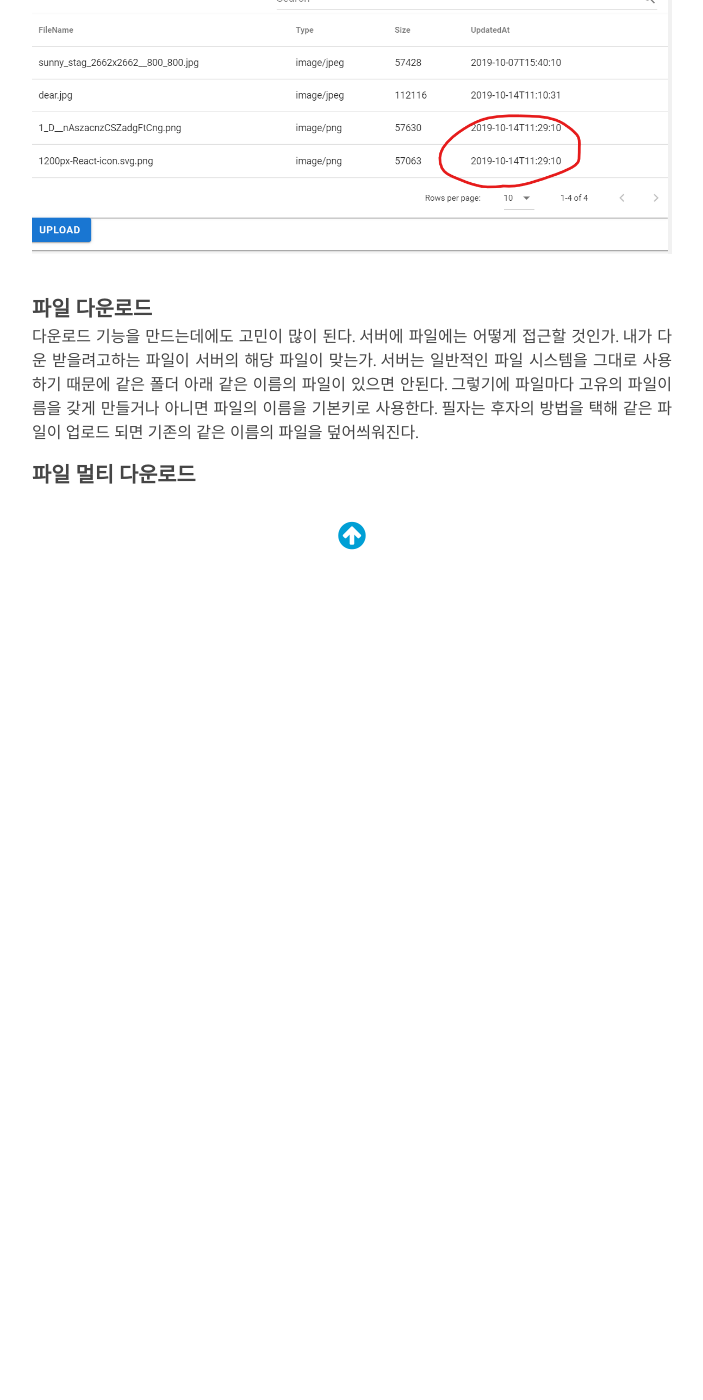
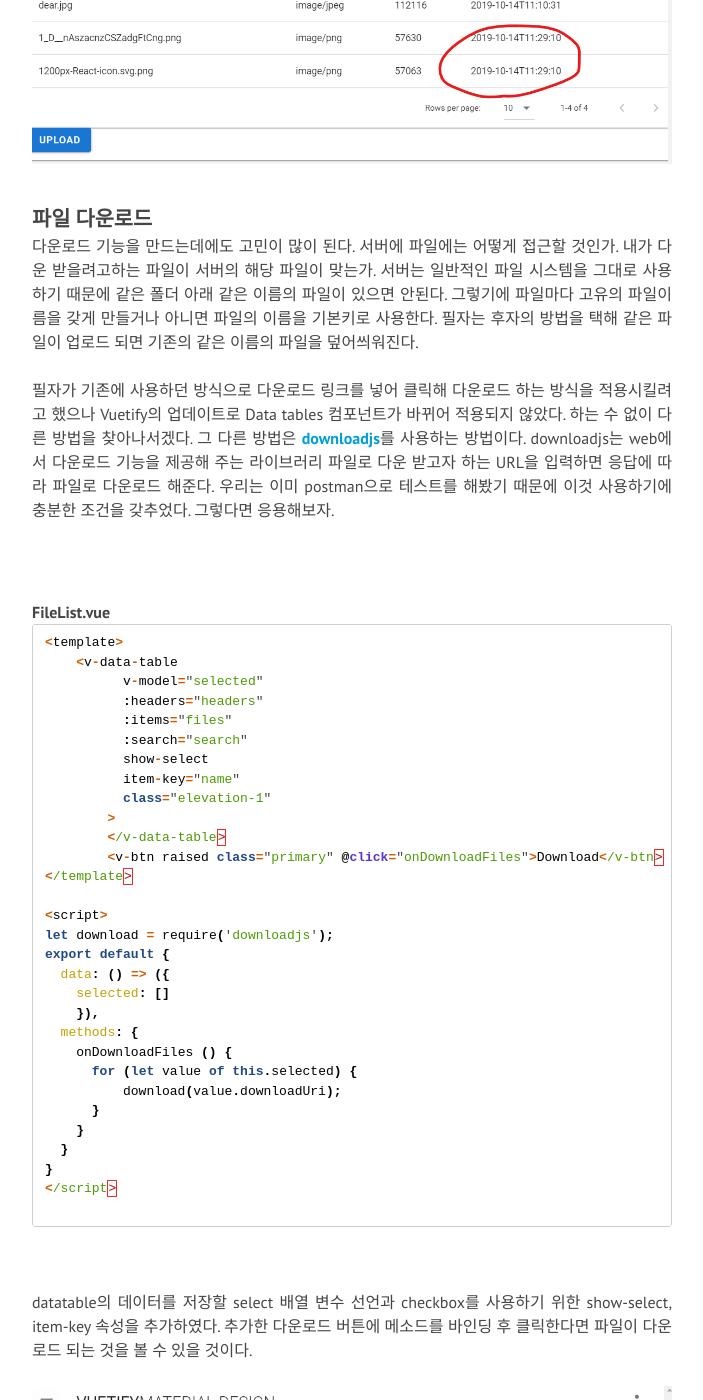
Before and after one commit to Harsik/Harsik.github.io, a Jekyll site: the page built from _posts/2019-10-10-File Upload Download.markdown, in a window 1280 px wide and 1400 px high, scrolled down 5424 px. Shown: the whole window, without its empty margins (288-991 px from the left). Built offline with Jekyll 4.4.1, drawn with Linux system fonts in a browser that asks for light colours; nearby versions of some CDN libraries; before the commit the page ends 6043 px from its top, so only the background shows below that; some of the changed text lies outside the part shown.

Commit message:
20191029 fileuploaddownload

````diff
--- a/_posts/2019-10-10-File Upload Download.markdown
+++ b/_posts/2019-10-10-File Upload Download.markdown
@@ -10,16 +10,15 @@ tags: Vuetify
 파일 다운로드, 멀티다운로드
 </div>
 <h3>파일 업로드</h3>
-파일 업로드 하는 방법에는 기존에 사용하던 input을 사용해도 되지만 정말 볼품 없는 아래의 사진처럼 보이게 된다.
+파일 업로드 하는 방법에는 기존에 사용하던 input을 사용해도 되지만 정말 볼품 없는 모습으로 아래의 사진처럼 보이게 된다.
 
 <br><br>
 ![fileupload1](/files/file/fileupload1.png)
 <br><br>
 
-깔끔하게 짜여진 디자인 속에서 정말 쌩뚱맞은 모습이다. 우리는 절대 이대로 사용할 수 없다. 그렇기에 vue의 ref 속성을 이용하여 input과 버튼을 연결시킬 것이다. 우선 <b><a href="https://kr.vuejs.org/v2/guide/components.html">ref 속성</a></b>에 대한 이해가 필요하다.
+깔끔하게 짜여진 디자인 속에서 쌩뚱맞은 모습이다. 우리는 절대 이대로 사용할 수 없다. 그렇기에 vue의 ref 속성을 이용하여 input과 버튼을 연결시킬 것이다. 우선 <b><a href="https://kr.vuejs.org/v2/guide/components.html">ref 속성</a></b>에 대한 이해가 필요하다.
 <br><br>
-링크에서도 나와있다시피 이 속성은 자식 컴포넌트를 직접 접근하기 위해 사용하는 것으로 되어 있다. 하지만 컴포넌트를 보는 관점을 넓혀 현 Vue객체 this를 부모 컴포넌트로 본다면 안에 있는 input을 비롯한 다른 태그들도 자식 컴포넌트로 볼 수 있다. 그렇다면 아래와 같은 방법으로 위 문제를 해결 할 수 있을 것이다.
-
+링크에서도 나와있다시피 이 ref 속성은 자식 컴포넌트를 직접 접근하기 위해 사용하는 것으로 되어 있다. 하지만 컴포넌트를 보는 관점을 넓혀 현 Vue객체 this를 부모 컴포넌트로 본다면 안에 있는 input을 비롯한 다른 태그들도 자식 컴포넌트로 볼 수 있다. 그렇다면 아래와 같은 방법으로 위 문제를 해결 할 수 있다.
 <br><br>
 <h4>FileList.vue</h4>
 ```javascript
@@ -81,7 +80,7 @@ export function uploadFile(formData) {
 
 ```
 <br><br>
-기존에 사용하던 Request는 JSON 객체를 보내는 것으로 헤더에 컨텐츠 타입을 맞추어 주었으나 이번 Request는 form을 보내는 것이다. 따라서 컨텐츠 타입 또한 바꾸어야 한다. 하지만 form은 따로 기입할 필요가 없기에 헤더에 추가할 것이 없다.
+기존에 사용하던 Request는 JSON 객체를 보내는 것으로 헤더에 컨텐츠 타입을 맞추어 주었으나 이번 Request는 form을 보내는 것이다. 따라서 컨텐츠 타입 또한 바꾸어야 한다. 하지만 form은 따로 기입하지 않으면 자동으로 컨텐츠 타입이 정해지기 때문에 헤더에 추가할 필요가 없다.
 <br><br>
 
 <h4>FileList.vue</h4>
@@ -141,8 +140,6 @@ export default {
 ![fileupload2](/files/file/fileupload2.png)
 <br><br>
 
-
-<h3>파일 멀티 업로드</h3>
 일반 업로드가 성공했으니 멀티 업로드도 순조롭게 될 것이다. input 태그에 multiple 속성을 추가하여 한번에 여러개의 파일을 선택할 수 있도록 할 수 있다. 그렇게 하면 한번에 여러개의 파일을 올릴 수도 있고 하나만 선택해서 올릴 수도 있기에 필자는 업로드 메소드를 멀티 업로드 하나로 통합하여 쓸려고 한다.
 
 <br><br>
@@ -222,6 +218,46 @@ export function uploadFiles(formData) {
 
 <h3>파일 다운로드</h3>
 다운로드 기능을 만드는데에도 고민이 많이 된다. 서버에 파일에는 어떻게 접근할 것인가. 내가 다운 받을려고하는 파일이 서버의 해당 파일이 맞는가. 서버는 일반적인 파일 시스템을 그대로 사용하기 때문에 같은 폴더 아래 같은 이름의 파일이 있으면 안된다. 그렇기에 파일마다 고유의 파일이름을 갖게 만들거나 아니면 파일의 이름을 기본키로 사용한다. 필자는 후자의 방법을 택해 같은 파일이 업로드 되면 기존의 같은 이름의 파일을 덮어씌워진다.
+<br><br>
+필자가 기존에 사용하던 방식으로 다운로드 링크를 넣어 클릭해 다운로드 하는 방식을 적용시킬려고 했으나 Vuetify의 업데이트로 Data tables 컴포넌트가 바뀌어 적용되지 않았다. 하는 수 없이 다른 방법을 찾아나서겠다. 그 다른 방법은  <b><a href="http://danml.com/download.html">downloadjs</a></b>를 사용하는 방법이다. downloadjs는 web에서 다운로드 기능을 제공해 주는 라이브러리 파일로 다운 받고자 하는 URL을 입력하면 응답에 따라 파일로 다운로드 해준다. 우리는 이미 postman으로 테스트를 해봤기 때문에 이것 사용하기에 충분한 조건을 갖추었다. 그렇다면 응용해보자.
 
 
-<h3>파일 멀티 다운로드</h3>
+<br><br>
+<h4>FileList.vue</h4>
+```javascript
+<template>
+    <v-data-table
+          v-model="selected"
+          :headers="headers"
+          :items="files"
+          :search="search"
+          show-select
+          item-key="name"
+          class="elevation-1"
+        >
+        </v-data-table>
+        <v-btn raised class="primary" @click="onDownloadFiles">Download</v-btn>
+</template>
+
+<script>
+let download = require('downloadjs');
+export default {
+  data: () => ({
+    selected: []
+    }),
+  methods: {
+    onDownloadFiles () {
+      for (let value of this.selected) {
+          download(value.downloadUri);
+      }
+    }
+  }
+}
+</script>
+
+```
+<br><br>
+datatable의 데이터를 저장할 select 배열 변수 선언과 checkbox를 사용하기 위한 show-select, item-key 속성을 추가하였다. 추가한 다운로드 버튼에 메소드를 바인딩 후 클릭한다면 파일이 다운로드 되는 것을 볼 수 있을 것이다.
+<br><br>
+![filedownload1](/files/file/filedownload1.png)
+<br><br>
````
Also changed, not shown: other parts of _posts/2019-10-10-File Upload Download.markdown (+1 -2 lines), files/file/filedownload1.png (added).
